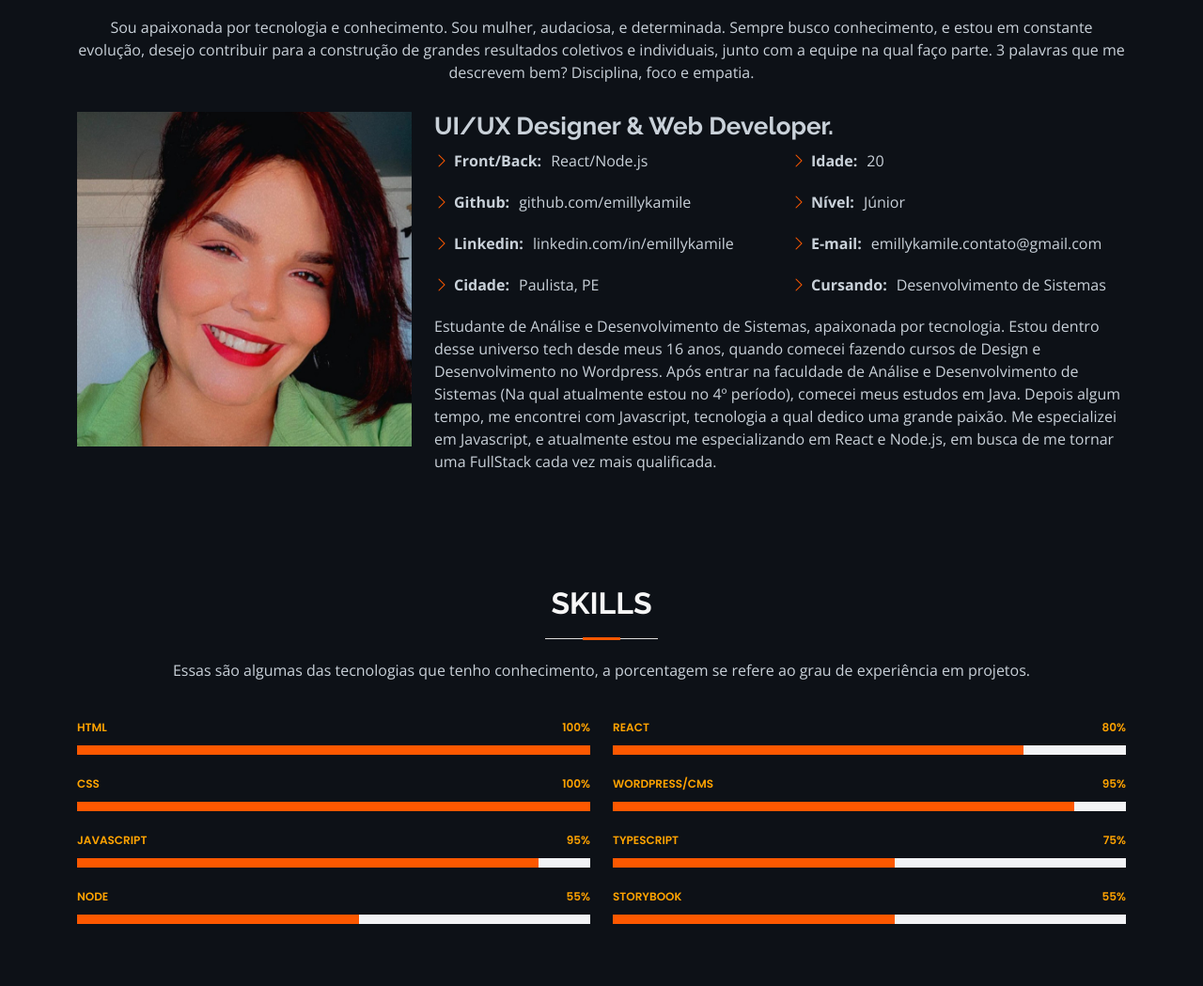
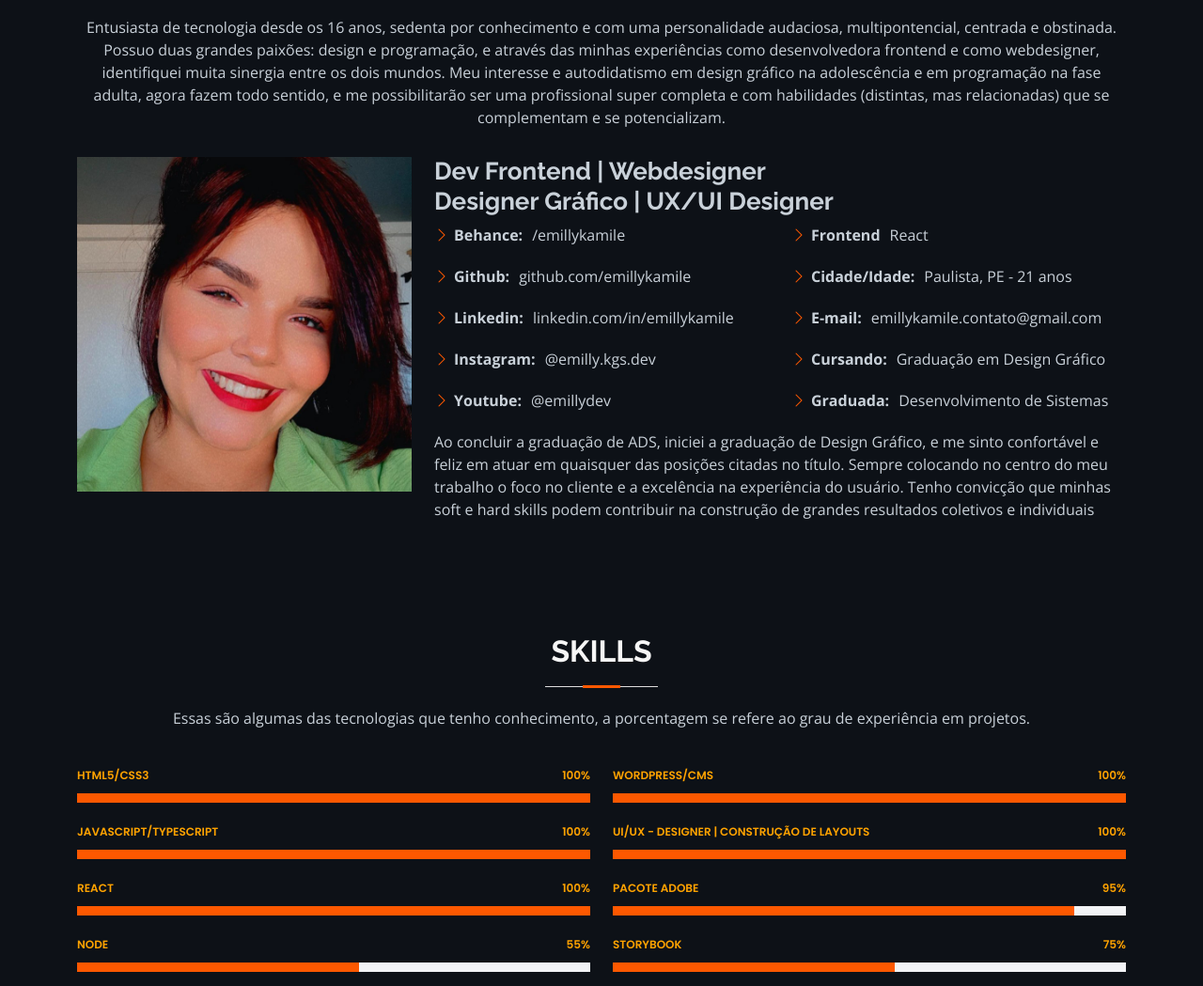
Before and after one commit to emillykamile/Portfolio, a plain HTML site: page index.html in a window 1280 px wide. Shown: the part 921-1970 px from the top of the page at 94% size. Drawn offline with nearby package versions, Linux system fonts and the light colour scheme.

Commit message:
Alterações de descrição e hard skills

```diff
--- a/index.html
+++ b/index.html
@@ -66,8 +66,15 @@
 
         <div class="section-title">
           <h2>Sobre mim</h2>
-          <p>Sou apaixonada por tecnologia e conhecimento. Sou mulher, audaciosa, e determinada. Sempre busco conhecimento, e estou em constante evolução, desejo contribuir para a construção de grandes resultados coletivos e individuais, junto com a equipe na qual faço parte.
-            3 palavras que me descrevem bem? Disciplina, foco e empatia.</p>
+          <p>Entusiasta de tecnologia desde os 16 anos, sedenta por conhecimento e com uma
+            personalidade audaciosa, multipontencial, centrada e obstinada. Possuo duas
+            grandes paixões: design e programação, e através das minhas experiências como
+            desenvolvedora frontend e como webdesigner, identifiquei muita sinergia entre os
+            dois mundos. Meu interesse e autodidatismo em design gráfico na adolescência e em
+            programação na fase adulta, agora fazem todo sentido, e me possibilitarão ser uma
+            profissional super completa e com habilidades (distintas, mas relacionadas) que se
+            complementam e se potencializam.
+            </p>
         </div>
 
         <div class="row">
@@ -75,31 +82,36 @@
             <img src="assets/img/Emilly-Kamile-Profile.jpg" class="img-fluid" alt="">
           </div>
           <div class="col-lg-8 pt-4 pt-lg-0 content">
-            <h3>UI/UX Designer &amp; Web Developer.</h3>
+            <h3>
+               Dev Frontend | Webdesigner <br /> Designer Gráfico | UX/UI Designer
+            </h3>
 
             <div class="row">
               <div class="col-lg-6">
                 <ul>
-                  <li><i class="bi bi-chevron-right"></i> <strong>Front/Back:</strong> <span>React/Node.js</span></li>
+                  <li><i class="bi bi-chevron-right"></i> <strong>Behance:</strong> <span>/emillykamile</span></li>
                   <li><i class="bi bi-chevron-right"></i> <strong>Github:</strong> <span>github.com/emillykamile</span></li>
                   <li><i class="bi bi-chevron-right"></i> <strong>Linkedin:</strong> <span>linkedin.com/in/emillykamile</span></li>
-                  <li><i class="bi bi-chevron-right"></i> <strong>Cidade:</strong> <span>Paulista, PE</span></li>
+                  <li><i class="bi bi-chevron-right"></i> <strong>Instagram:</strong> <span>@emilly.kgs.dev</span></li>
+                  <li><i class="bi bi-chevron-right"></i> <strong>Youtube:</strong> <span>@emillydev</span></li>
                 </ul>
               </div>
               <div class="col-lg-6">
                 <ul>
-                  <li><i class="bi bi-chevron-right"></i> <strong>Idade:</strong> <span>20</span></li>
-                  <li><i class="bi bi-chevron-right"></i> <strong>Nível:</strong> <span>Júnior</span></li>
+                  <li><i class="bi bi-chevron-right"></i> <strong>Frontend</strong> <span>React</span></li>
+                  <li><i class="bi bi-chevron-right"></i> <strong>Cidade/Idade:</strong> <span>Paulista, PE - 21 anos </span></li>
                   <li><i class="bi bi-chevron-right"></i> <strong>E-mail:</strong> <span>emillykamile.contato@gmail.com</span></li>
-                  <li><i class="bi bi-chevron-right"></i> <strong>Cursando:</strong> <span>Desenvolvimento de Sistemas</span></li>
+                  <li><i class="bi bi-chevron-right"></i> <strong>Cursando:</strong> <span>Graduação  em Design Gráfico</span></li>
+                  <li><i class="bi bi-chevron-right"></i> <strong>Graduada:</strong> <span>Desenvolvimento de Sistemas</span></li>
                 </ul>
               </div>
             </div>
             <p>
-              Estudante de Análise e Desenvolvimento de Sistemas, apaixonada por tecnologia.
-              Estou dentro desse universo tech desde meus 16 anos, quando comecei fazendo cursos de Design e Desenvolvimento no Wordpress.
-              Após entrar na faculdade de Análise e Desenvolvimento de Sistemas (Na qual atualmente estou no 4º período), comecei meus estudos em Java. Depois algum tempo, me encontrei com Javascript, tecnologia a qual dedico uma grande paixão.
-              Me especializei em Javascript, e atualmente estou me especializando em React e Node.js, em busca de me tornar uma FullStack cada vez mais qualificada.
+              Ao concluir a graduação de ADS, iniciei a graduação de Design Gráfico, e me sinto
+            confortável e feliz em atuar em quaisquer das posições citadas no título. Sempre
+            colocando no centro do meu trabalho o foco no cliente e a excelência na experiência
+            do usuário. Tenho convicção que minhas soft e hard skills podem contribuir na
+            construção de grandes resultados coletivos e individuais
             </p>
           </div>
         </div>
@@ -121,23 +133,23 @@
             <div class="col-lg-6">
 
               <div class="progress">
-                <span class="skill">HTML <i class="val">100%</i></span>
+                <span class="skill">HTML5/CSS3 <i class="val">100%</i></span>
                 <div class="progress-bar-wrap">
                   <div class="progress-bar" role="progressbar" aria-valuenow="100" aria-valuemin="0" aria-valuemax="100"></div>
                 </div>
               </div>
 
               <div class="progress">
-                <span class="skill">CSS <i class="val">100%</i></span>
+                <span class="skill">Javascript/Typescript <i class="val">100%</i></span>
                 <div class="progress-bar-wrap">
                   <div class="progress-bar" role="progressbar" aria-valuenow="100" aria-valuemin="0" aria-valuemax="100"></div>
                 </div>
               </div>
 
               <div class="progress">
-                <span class="skill">Javascript<i class="val">95%</i></span>
+                <span class="skill">React <i class="val">100%</i></span>
                 <div class="progress-bar-wrap">
-                  <div class="progress-bar" role="progressbar" aria-valuenow="90" aria-valuemin="0" aria-valuemax="100"></div>
+                  <div class="progress-bar" role="progressbar" aria-valuenow="100" aria-valuemin="0" aria-valuemax="100"></div>
                 </div>
               </div>
 
@@ -152,33 +164,34 @@
             <div class="col-lg-6">
 
               <div class="progress">
-                <span class="skill">React <i class="val">80%</i></span>
+                <span class="skill">Wordpress/CMS <i class="val">100%</i></span>
                 <div class="progress-bar-wrap">
-                  <div class="progress-bar" role="progressbar" aria-valuenow="80" aria-valuemin="0" aria-valuemax="100"></div>
+                  <div class="progress-bar" role="progressbar" aria-valuenow="100" aria-valuemin="0" aria-valuemax="100"></div>
                 </div>
               </div>
 
               <div class="progress">
-                <span class="skill">WordPress/CMS <i class="val">95%</i></span>
+                <span class="skill">UI/UX - Designer | Construção de Layouts <i class="val">100%</i></span>
+                <div class="progress-bar-wrap">
+                  <div class="progress-bar" role="progressbar" aria-valuenow="100" aria-valuemin="0" aria-valuemax="100"></div>
+                </div>
+              </div>
+
+
+              <div class="progress">
+                <span class="skill">Pacote Adobe <i class="val">95%</i></span>
                 <div class="progress-bar-wrap">
                   <div class="progress-bar" role="progressbar" aria-valuenow="90" aria-valuemin="0" aria-valuemax="100"></div>
                 </div>
               </div>
 
               <div class="progress">
-                <span class="skill">Typescript <i class="val">75%</i></span>
+                <span class="skill">Storybook <i class="val">75%</i></span>
                 <div class="progress-bar-wrap">
                   <div class="progress-bar" role="progressbar" aria-valuenow="55" aria-valuemin="0" aria-valuemax="100"></div>
                 </div>
               </div>
 
-
-              <div class="progress">
-                <span class="skill">Storybook <i class="val">55%</i></span>
-                <div class="progress-bar-wrap">
-                  <div class="progress-bar" role="progressbar" aria-valuenow="55" aria-valuemin="0" aria-valuemax="100"></div>
-                </div>
-              </div>
 
             </div>
 
```
